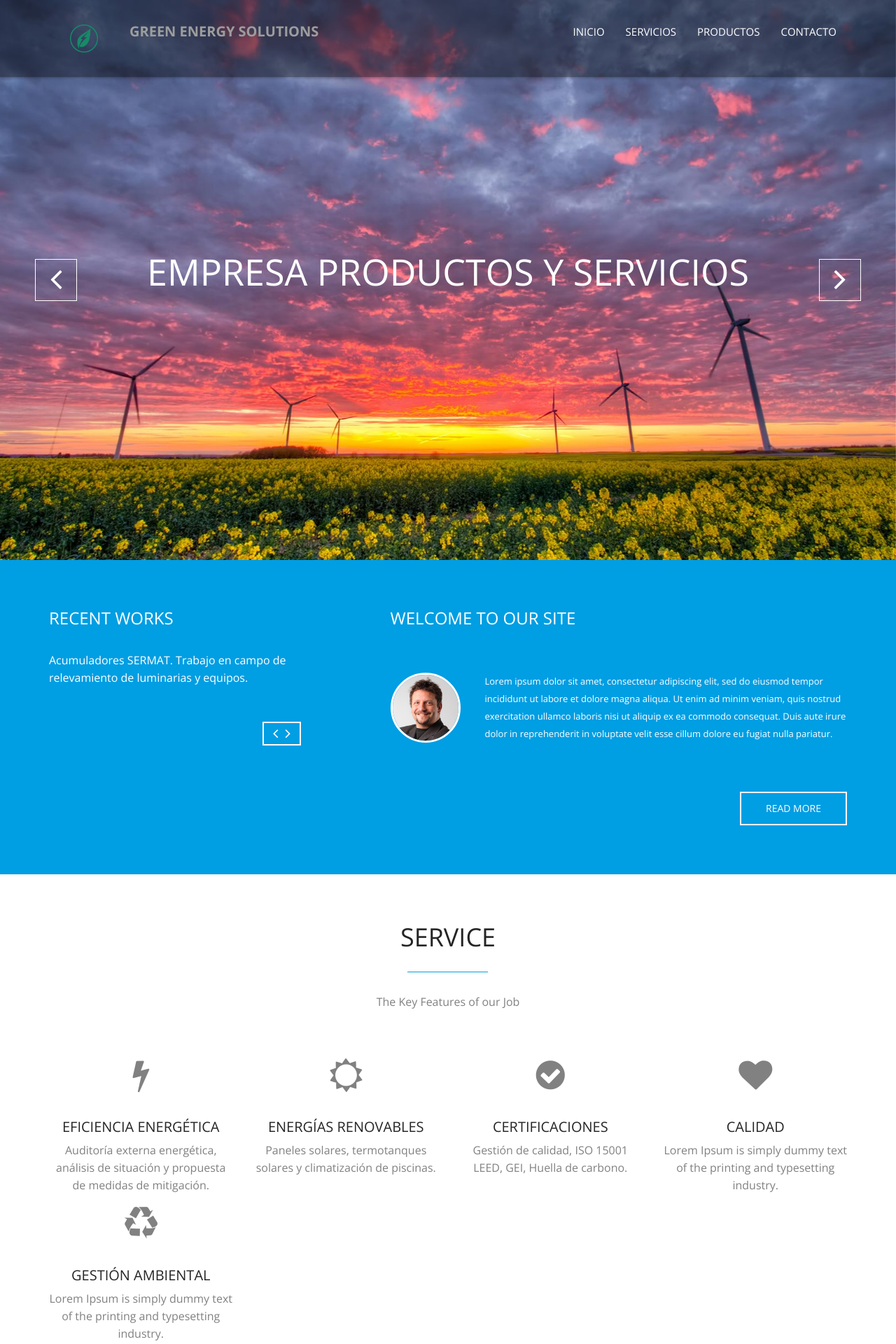
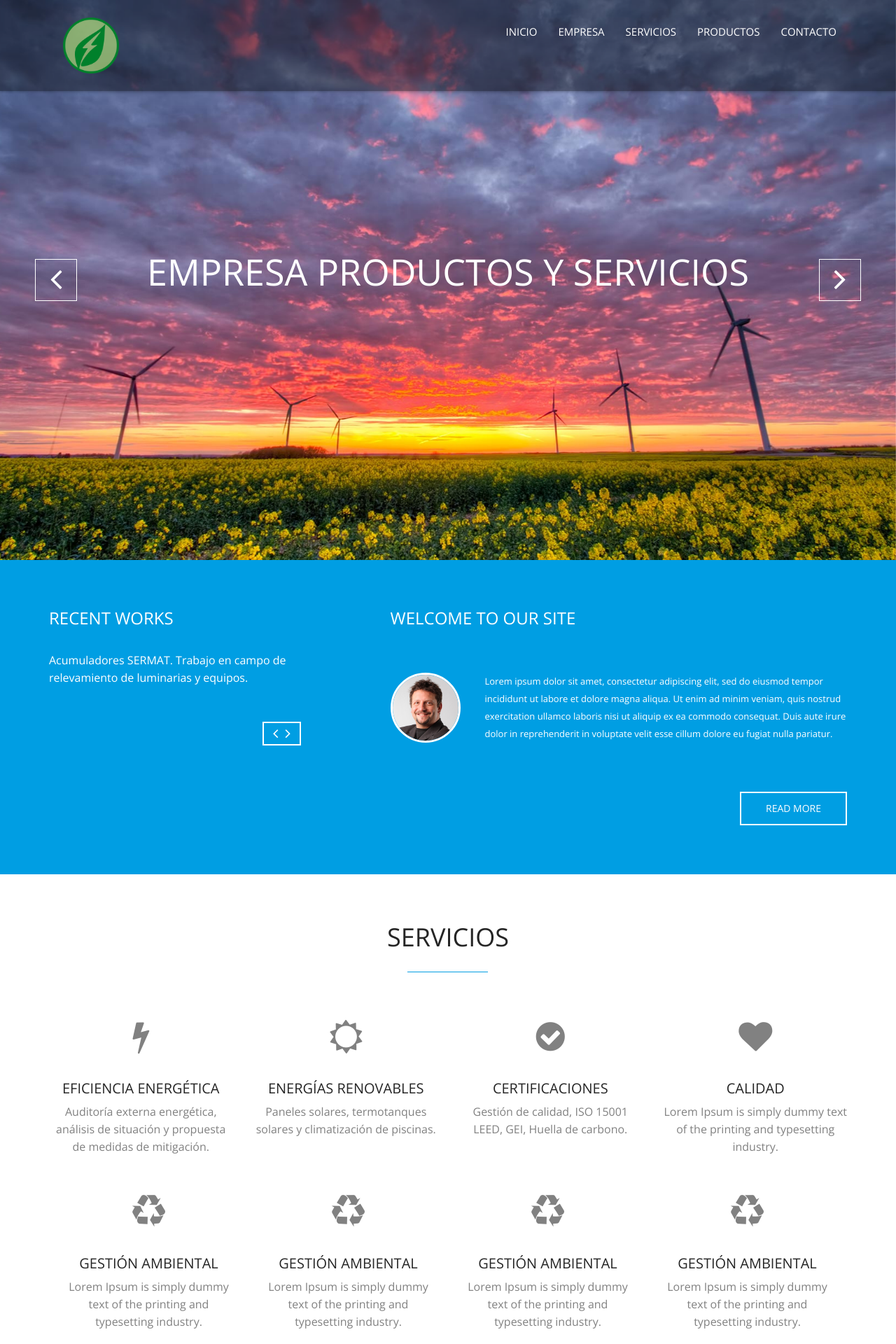
Before and after one commit to gonjav88/gonjav88.github.io, a PHP site: the page made by GES New Web/index.html in a window 1280 px wide. Shown: the top 1920 px of the page at 70% size. Run offline with PHP 8.4, Linux system fonts and the light colour scheme; some libraries are stand-ins or nearby versions.

Commit message:
Logo, textos, varios

```diff
--- a/GES New Web/css/main.css
+++ b/GES New Web/css/main.css
@@ -273,10 +273,10 @@ main > section {
 /* ==========================================*/
 
 #logo {
-    height: 60px;
+    height: 80px;
     float: left;
     margin: 5px 20px;
-    padding: 10px;
+    padding: 0px;
 }
 
 #navigation {
@@ -615,6 +615,10 @@ h1.navbar-brand {
 .service-item h3 {
     font-size: 20px;
     text-transform: uppercase;
+}
+
+.row2 {
+    padding-top: 1cm;
 }
 
 /*=================================================================
--- a/GES New Web/index.html
+++ b/GES New Web/index.html
@@ -72,9 +72,9 @@
 					<!-- /responsive nav button -->
 
 					<!-- logo -->
-					<h1 class="navbar-brand">
+					<!-- <h1 class="navbar-brand">
 						<a href="#body">Green Energy Solutions</a>
-					</h1>
+					</h1> -->
 					<!-- /logo -->
                 </div>
 
@@ -82,6 +82,7 @@
                 <nav class="collapse navbar-collapse navbar-right" role="navigation">
                     <ul id="nav" class="nav navbar-nav">
                         <li><a href="#body">Inicio</a></li>
+                        <li><a href="#about">Empresa</a>
                         <li><a href="#service">Servicios</a></li>
                         <li><a href="#portfolio">Productos</a></li>
                         <!-- <li><a href="#testimonials">Testimonial</a></li>
@@ -222,8 +223,8 @@
 					<div class="row">
 
 						<div class="sec-title text-center">
-							<h2 class="wow animated bounceInLeft">Service</h2>
-							<p class="wow animated bounceInRight">The Key Features of our Job</p>
+							<h2 class="wow animated bounceInLeft">Servicios</h2>
+							<!-- <p class="wow animated bounceInRight">The Key Features of our Job</p> -->
 						</div>
 
 						<div class="col-md-3 col-sm-6 col-xs-6 text-center wow animated zoomIn">
@@ -270,7 +271,40 @@
 
 					</div>
 
-					<div class="row">
+					<div class="row2">
+
+						<div class="col-md-3 col-sm-6 col-xs-6 text-center wow animated zoomIn">
+							<div class="service-item">
+								<div class="service-icon">
+									<i class="fa fa-recycle fa-3x"></i>
+								</div>
+
+								<h3>Gestión Ambiental </h3>
+								<p>Lorem Ipsum is simply dummy text of the printing and typesetting industry. </p>
+							</div>
+						</div>
+
+						<div class="col-md-3 col-sm-6 col-xs-6 text-center wow animated zoomIn" data-wow-delay="0.3s">
+							<div class="service-item">
+								<div class="service-icon">
+									<i class="fa fa-recycle fa-3x"></i>
+								</div>
+
+								<h3>Gestión Ambiental </h3>
+								<p>Lorem Ipsum is simply dummy text of the printing and typesetting industry. </p>
+							</div>
+						</div>
+
+						<div class="col-md-3 col-sm-6 col-xs-6 text-center wow animated zoomIn" data-wow-delay="0.6s">
+							<div class="service-item">
+								<div class="service-icon">
+									<i class="fa fa-recycle fa-3x"></i>
+								</div>
+
+								<h3>Gestión Ambiental </h3>
+								<p>Lorem Ipsum is simply dummy text of the printing and typesetting industry. </p>
+							</div>
+						</div>
 
 						<div class="col-md-3 col-sm-6 col-xs-6 text-center wow animated zoomIn" data-wow-delay="0.9s">
 							<div class="service-item">
```
Also changed, not shown: GES New Web/img/LogoGES.png.
